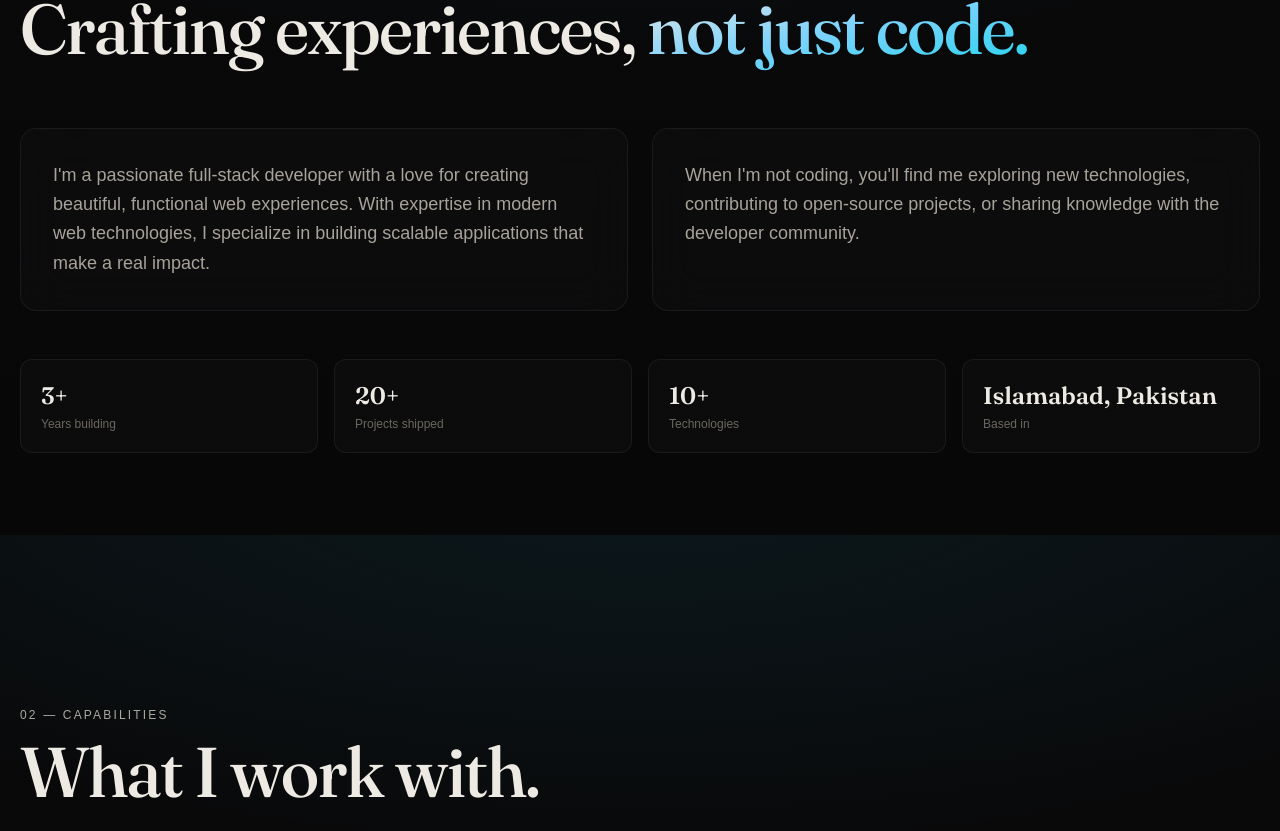
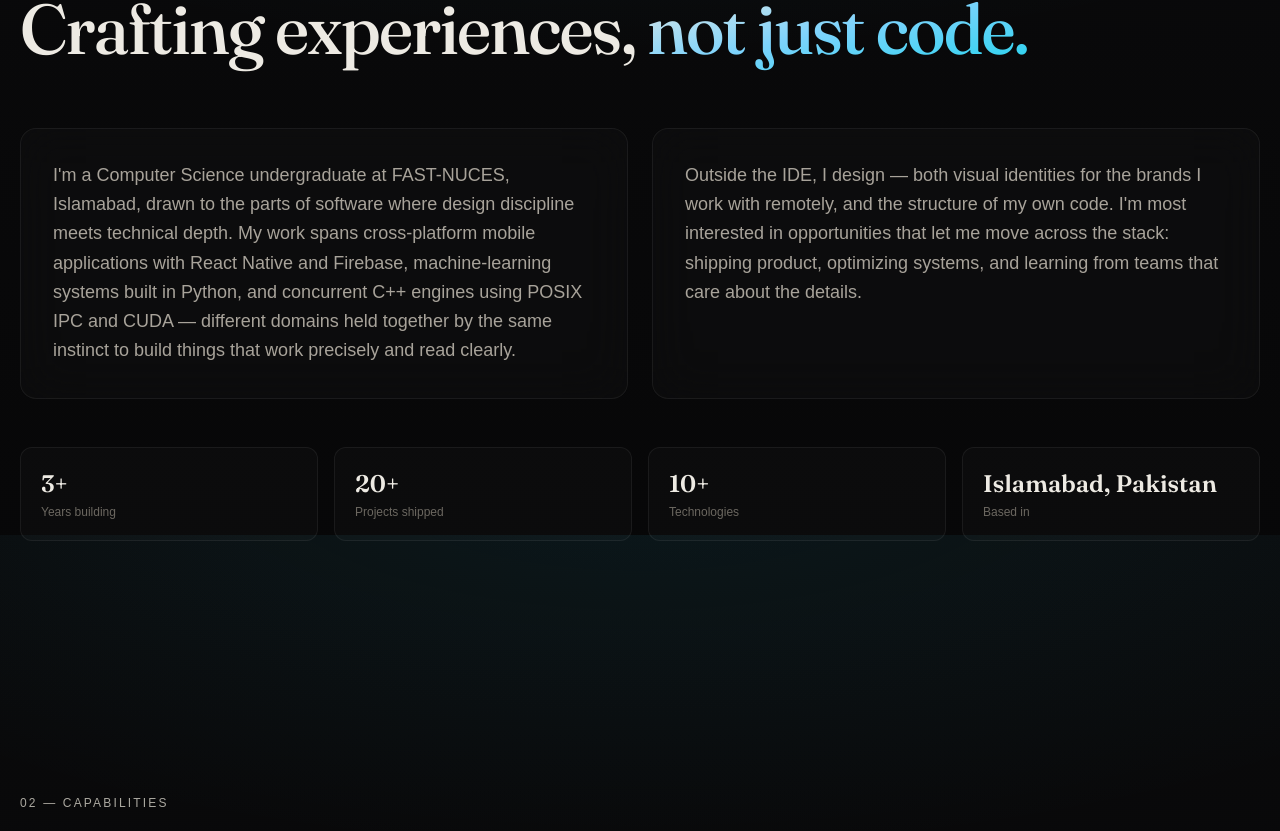
Before and after one commit to Hhumna/Portfolio, a Next.js app: page / in a window 1280 px wide. Shown: the part 1065-1896 px from the top of the page. Built offline with nearby package versions, Linux system fonts and the light colour scheme; no server answers; a web font is replaced by a local one.

Commit message:
About: replace placeholder bio with personalized two-paragraph content from profile.ts

```diff
--- a/src/components/sections/about.tsx
+++ b/src/components/sections/about.tsx
@@ -35,9 +35,7 @@ export function About() {
               }}
             />
             <p className="relative text-lg leading-relaxed text-bone-muted">
-              I&apos;m a passionate full-stack developer with a love for creating beautiful,
-              functional web experiences. With expertise in modern web technologies, I
-              specialize in building scalable applications that make a real impact.
+              {profile.bio[0]}
             </p>
           </motion.div>
 
@@ -58,8 +56,7 @@ export function About() {
               }}
             />
             <p className="relative text-lg leading-relaxed text-bone-muted">
-              When I&apos;m not coding, you&apos;ll find me exploring new technologies, contributing
-              to open-source projects, or sharing knowledge with the developer community.
+              {profile.bio[1]}
             </p>
           </motion.div>
         </div>
--- a/src/content/profile.ts
+++ b/src/content/profile.ts
@@ -6,7 +6,10 @@ export const profile = {
   location: "Islamabad, Pakistan",
   tagline: "CS undergraduate at FAST-NUCES building cross-platform applications, AI systems, and high-performance software.",
   title: "Humna Sadia — Software Engineer",
-  bio: "Computer Science undergraduate at FAST-NUCES, Islamabad. I build cross-platform mobile applications with React Native and Flutter, AI-powered systems with Python and ML, and high-performance software with C++ and CUDA. Currently exploring the intersection of mobile development, machine learning, and systems programming.",
+  bio: [
+    "I'm a Computer Science undergraduate at FAST-NUCES, Islamabad, drawn to the parts of software where design discipline meets technical depth. My work spans cross-platform mobile applications with React Native and Firebase, machine-learning systems built in Python, and concurrent C++ engines using POSIX IPC and CUDA — different domains held together by the same instinct to build things that work precisely and read clearly.",
+    "Outside the IDE, I design — both visual identities for the brands I work with remotely, and the structure of my own code. I'm most interested in opportunities that let me move across the stack: shipping product, optimizing systems, and learning from teams that care about the details.",
+  ],
   rotatingRoles: [
     "Software Engineer",
     "Mobile Developer",
--- a/src/content/seo.ts
+++ b/src/content/seo.ts
@@ -2,7 +2,7 @@ import { profile } from "./profile";
 
 export const seo = {
   title: profile.title,
-  description: profile.bio,
+  description: profile.bio.join(" "),
   keywords: [
     "portfolio",
     "software engineer",
```
